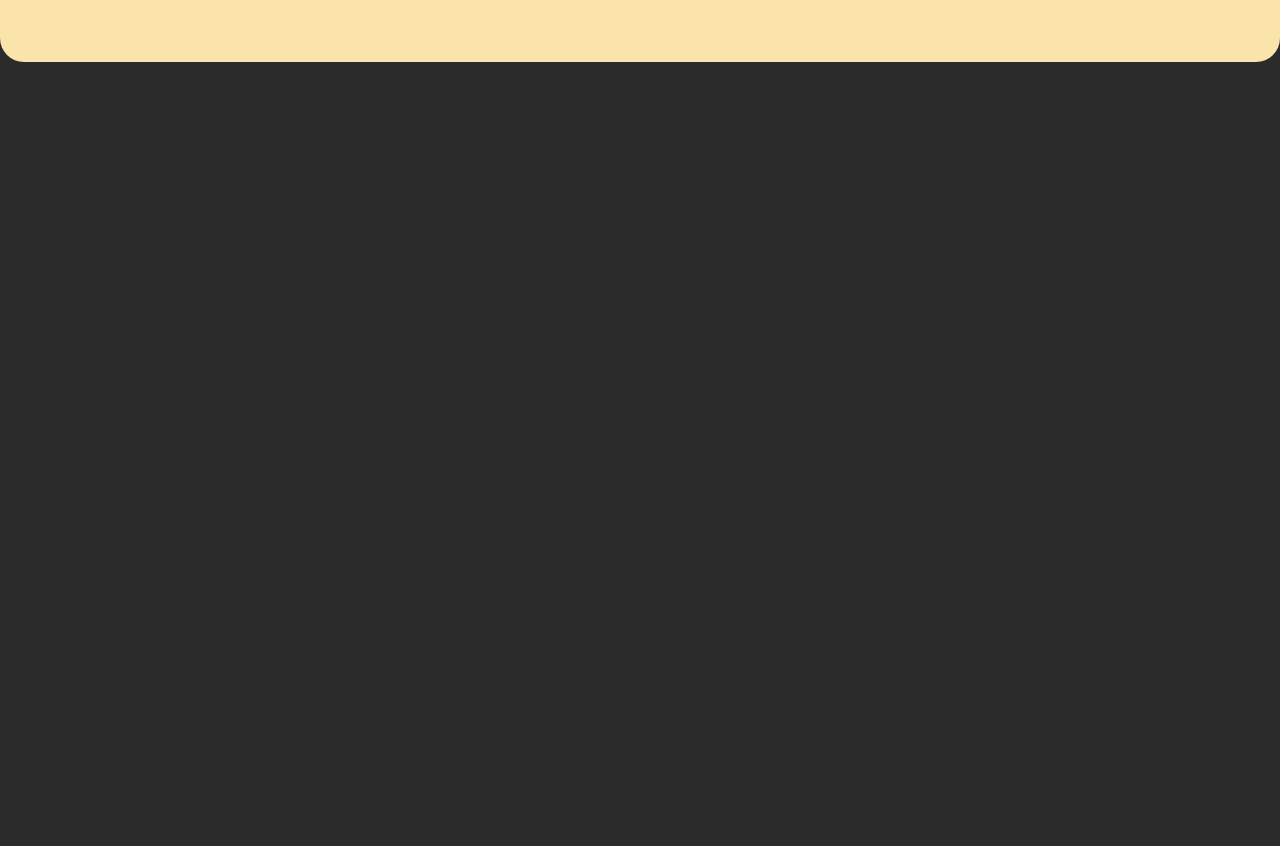
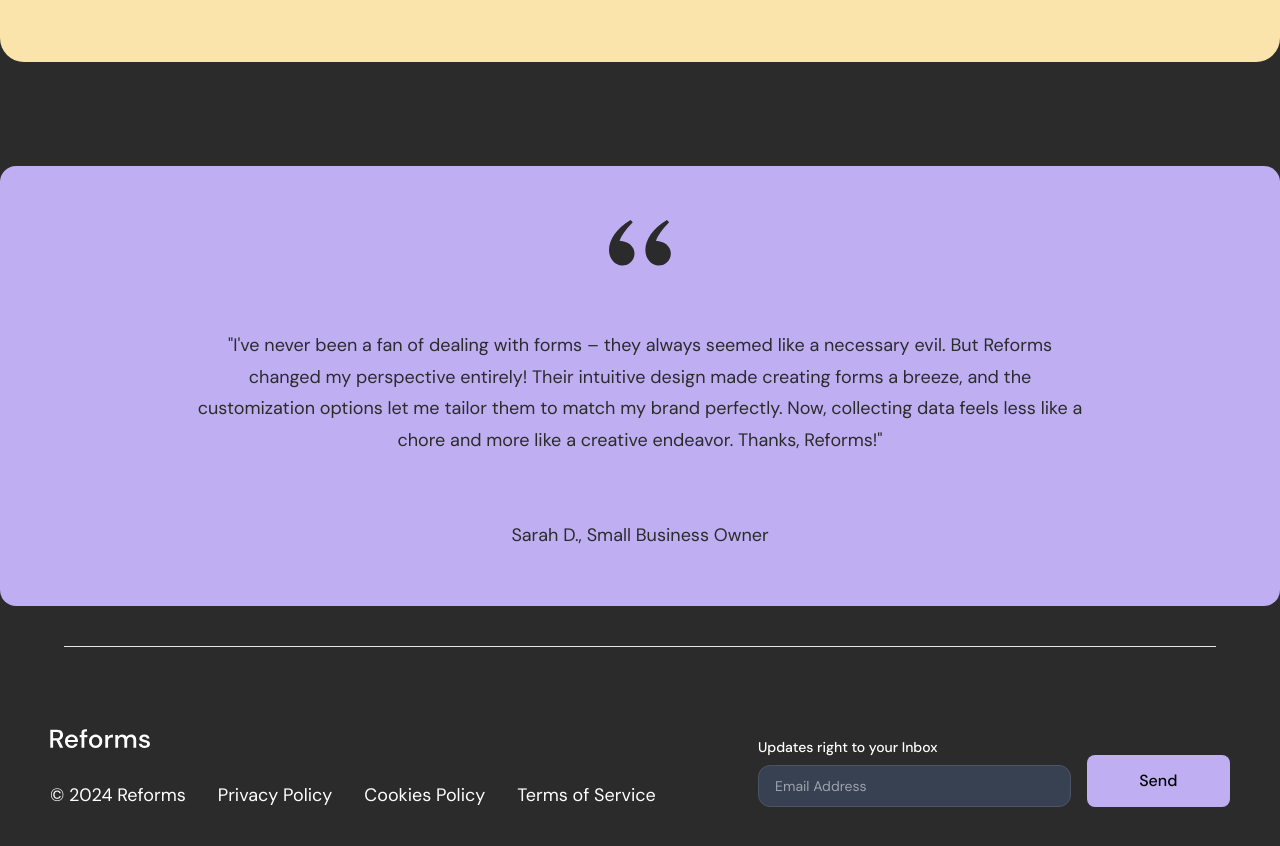
Before and after one commit to devaryakjha/reforms, a Next.js app: page / in a window 1280 px wide. Shown: the part 1182-2028 px from the top of the page. Before the commit the page ends 1244 px from the top, so only its background shows below. Built offline with nearby package versions, Linux system fonts and the light colour scheme; no server answers.

Commit message:
Added footer

```diff
--- /dev/null
+++ b/src/actions/submit_email.ts
@@ -0,0 +1,37 @@
+"use server";
+
+import { sql } from "@vercel/postgres";
+import { NeonDbError } from "@neondatabase/serverless";
+
+export default async function submitEmail(formData: FormData) {
+  const email = formData.get("email");
+
+  if (
+    typeof email !== "string" ||
+    !email.includes("@") ||
+    email.length < 3 ||
+    email.length > 320 ||
+    email.includes(" ")
+  ) {
+    return "invalid_email";
+  }
+
+  await sql`
+    CREATE TABLE IF NOT EXISTS optedusers (
+      id SERIAL PRIMARY KEY,
+      email TEXT NOT NULL UNIQUE
+    )
+  `;
+
+  try {
+    await sql`
+    INSERT INTO optedusers (email) VALUES (${email})
+  `;
+  } catch (error: unknown) {
+    if (error instanceof NeonDbError && error.code === "23505") {
+      return "already_registered";
+    }
+    return "error";
+  }
+  return "success";
+}
--- /dev/null
+++ b/src/app/@signedout/components/Testimonial/Testimonal.module.css
@@ -0,0 +1,16 @@
+.testimonials {
+    @apply typography-base h-[520px] py-10;
+}
+
+.content {
+    @apply mx-auto h-full max-w-7xl rounded-2xl bg-[#BFAFF2];
+    @apply flex flex-col items-center justify-center gap-16;
+}
+
+.testimonial {
+    @apply max-w-4xl text-center text-[18px] text-[#2B2B2B];
+}
+
+.author {
+    @apply text-[18px] text-[#2B2B2B];
+}
--- /dev/null
+++ b/src/app/@signedout/components/Testimonial/index.tsx
@@ -0,0 +1,28 @@
+import styles from "./Testimonal.module.css";
+
+export default function Testimonal() {
+  return (
+    <div className={styles.testimonials}>
+      <div className={styles.content}>
+        <svg
+          width="62"
+          height="46"
+          viewBox="0 0 62 46"
+          fill="none"
+          xmlns="http://www.w3.org/2000/svg"
+        >
+          <path
+            d="M0 30.2414C0 38.5663 6.11624 45.532 13.2519 45.532C20.2176 45.532 25.4844 40.2653 25.4844 33.4694C25.4844 26.1639 19.0283 21.237 10.5335 20.7273C12.7422 15.2906 16.4799 9.51416 23.7854 2.20864L21.5768 0C7.47541 7.9851 0 20.0477 0 30.2414ZM36.3577 30.2414C36.3577 38.5663 42.4739 45.532 49.6095 45.532C56.5753 45.532 61.842 40.2653 61.842 33.4694C61.842 26.1639 55.386 21.237 46.8912 20.7273C49.0999 15.2906 52.8376 9.51416 60.1431 2.20864L57.9344 0C43.8331 7.9851 36.3577 20.0477 36.3577 30.2414Z"
+            fill="#2B2B2B"
+          />
+        </svg>
+        <span className={styles.testimonial}>
+          {
+            '"I\'ve never been a fan of dealing with forms – they always seemed like a necessary evil. But Reforms changed my perspective entirely! Their intuitive design made creating forms a breeze, and the customization options let me tailor them to match my brand perfectly. Now, collecting data feels less like a chore and more like a creative endeavor. Thanks, Reforms!"'
+          }
+        </span>
+        <span className={styles.author}>Sarah D., Small Business Owner</span>
+      </div>
+    </div>
+  );
+}
--- a/src/app/@signedout/page.tsx
+++ b/src/app/@signedout/page.tsx
@@ -1,11 +1,13 @@
 import Features from "./components/Features";
 import Hero from "./components/Hero";
+import Testimonal from "./components/Testimonial";
 
 export default function SignedOut() {
   return (
     <main className="typography-base">
       <Hero />
       <Features />
+      <Testimonal />
     </main>
   );
 }
--- a/src/app/layout.tsx
+++ b/src/app/layout.tsx
@@ -5,6 +5,7 @@ import Toast from "@/components/Toaster";
 import NavBar from "@/components/NavBar";
 import ScrollWatcher from "@/components/NavBar/ScrollWatcher";
 import { getSession } from "@auth0/nextjs-auth0";
+import Footer from "@/components/Footer";
 
 const inter = DM_Sans({ subsets: ["latin"] });
 
@@ -39,6 +40,7 @@ export default async function RootLayout({
           />
           {children}
           {isSignedIn ? signedin : signedout}
+          <Footer />
         </Toast>
       </body>
     </html>
--- /dev/null
+++ b/src/components/Footer/EmailForm.tsx
@@ -0,0 +1,43 @@
+"use client";
+import submitEmail from "@/actions/submit_email";
+import styles from "./Footer.module.css";
+import { toast } from "sonner";
+import TextField from "@/ui/TextField";
+import Button from "@/ui/Button";
+
+export default function EmailForm() {
+  return (
+    <form
+      className={styles.RHS}
+      action={async (data) => {
+        const result = await submitEmail(data);
+        console.log({ result });
+        switch (result) {
+          case "error":
+            toast.error("An error occurred. Please try again later.");
+            break;
+          case "already_registered":
+            toast.error("You're already registered. Thanks!");
+            break;
+          case "invalid_email":
+            toast.error("Invalid email address.");
+            break;
+          case "success":
+            toast.success(
+              "Thanks for registering your email. We'll keep you updated!",
+            );
+            break;
+        }
+      }}
+    >
+      <TextField
+        label="Updates right to your Inbox"
+        placeholder="Email Address"
+        name="email"
+      />
+      <Button variant="primary" size="xl" type="submit">
+        Send
+      </Button>
+    </form>
+  );
+}
--- /dev/null
+++ b/src/components/Footer/Footer.module.css
@@ -0,0 +1,31 @@
+.footer {
+    @apply typography-base pt-0;
+}
+
+.footer > hr {
+    @apply mx-16 my-0;
+}
+
+.content {
+    @apply flex h-[210px] justify-between p-[50px];
+}
+
+.LHS {
+    @apply flex basis-3/5 flex-col justify-between;
+}
+
+.links {
+    @apply flex gap-8 text-[18px] text-white;
+}
+
+.links > a {
+    @apply no-underline;
+}
+
+.RHS {
+    @apply flex flex-1 items-end justify-end gap-4;
+}
+
+.RHS > button {
+    @apply w-48;
+}
--- /dev/null
+++ b/src/components/Footer/index.tsx
@@ -0,0 +1,31 @@
+import Link from "next/link";
+import styles from "./Footer.module.css";
+import Image from "next/image";
+import EmailForm from "./EmailForm";
+
+export default function Footer() {
+  const year = new Date().getFullYear();
+  return (
+    <footer className={styles.footer}>
+      <hr className={styles.line} />
+      <div className={styles.content}>
+        <div className={styles.LHS}>
+          <Image
+            width={100}
+            height={36}
+            src={"/logo.svg"}
+            alt="Reforms Logo"
+            priority
+          />
+          <div className={styles.links}>
+            <span>© {year} Reforms</span>
+            <Link href="/policies/privacy-policy">Privacy Policy</Link>
+            <Link href="/policies/cookies-policy">Cookies Policy</Link>
+            <Link href="/policies/terms-of-use">Terms of Service</Link>
+          </div>
+        </div>
+        <EmailForm />
+      </div>
+    </footer>
+  );
+}
--- /dev/null
+++ b/src/ui/TextField/TextField.module.css
@@ -0,0 +1,11 @@
+.container {
+    @apply w-full max-w-xl;
+}
+
+.label {
+    @apply mb-2 block text-sm font-medium text-white;
+}
+
+.filledinput {
+    @apply block w-full rounded-xl border border-gray-600 bg-gray-700 px-4 py-2.5 text-sm text-white placeholder-gray-400;
+}
--- /dev/null
+++ b/src/ui/TextField/index.tsx
@@ -0,0 +1,24 @@
+import styles from "./TextField.module.css";
+
+interface TextFieldProps {
+  label: string;
+  placeholder: string;
+  name: string;
+}
+
+export default function TextField(props: TextFieldProps) {
+  return (
+    <div className={styles.container}>
+      <label className={styles.label} htmlFor={props.name}>
+        {props.label}
+      </label>
+      <input
+        className={styles.filledinput}
+        type="text"
+        id={props.name}
+        name={props.name}
+        placeholder={props.placeholder}
+      />
+    </div>
+  );
+}
```
